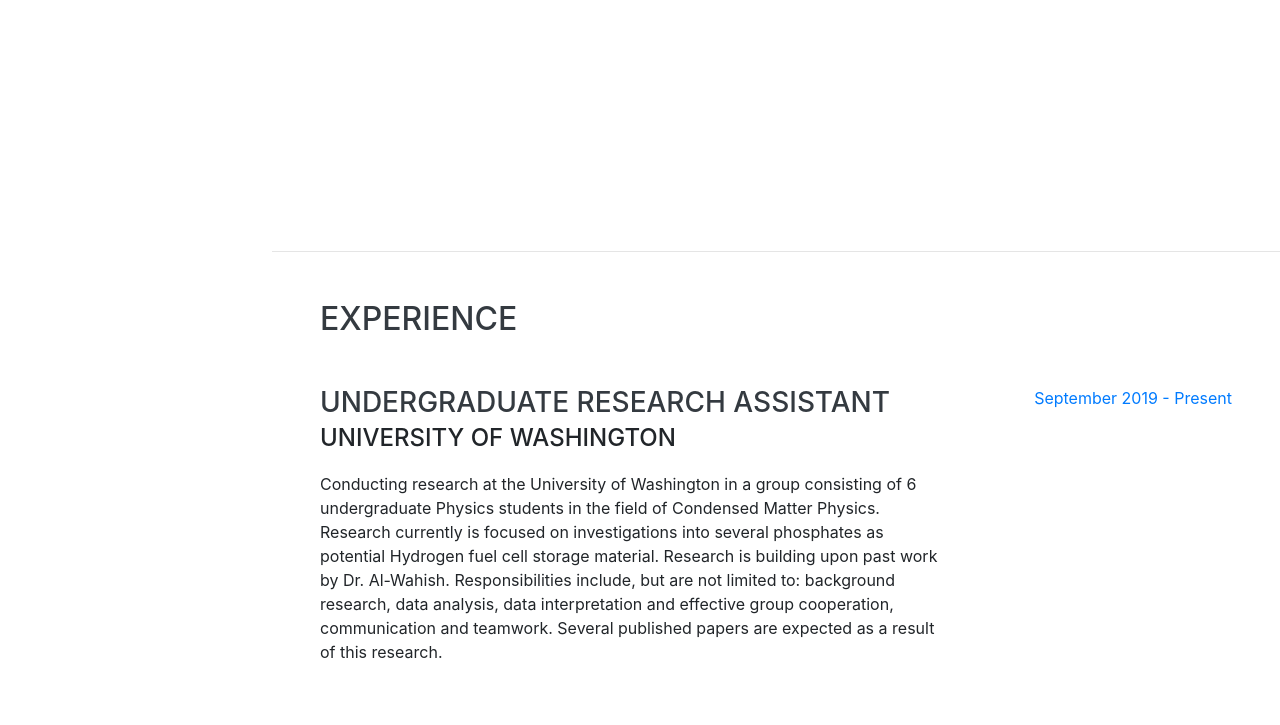
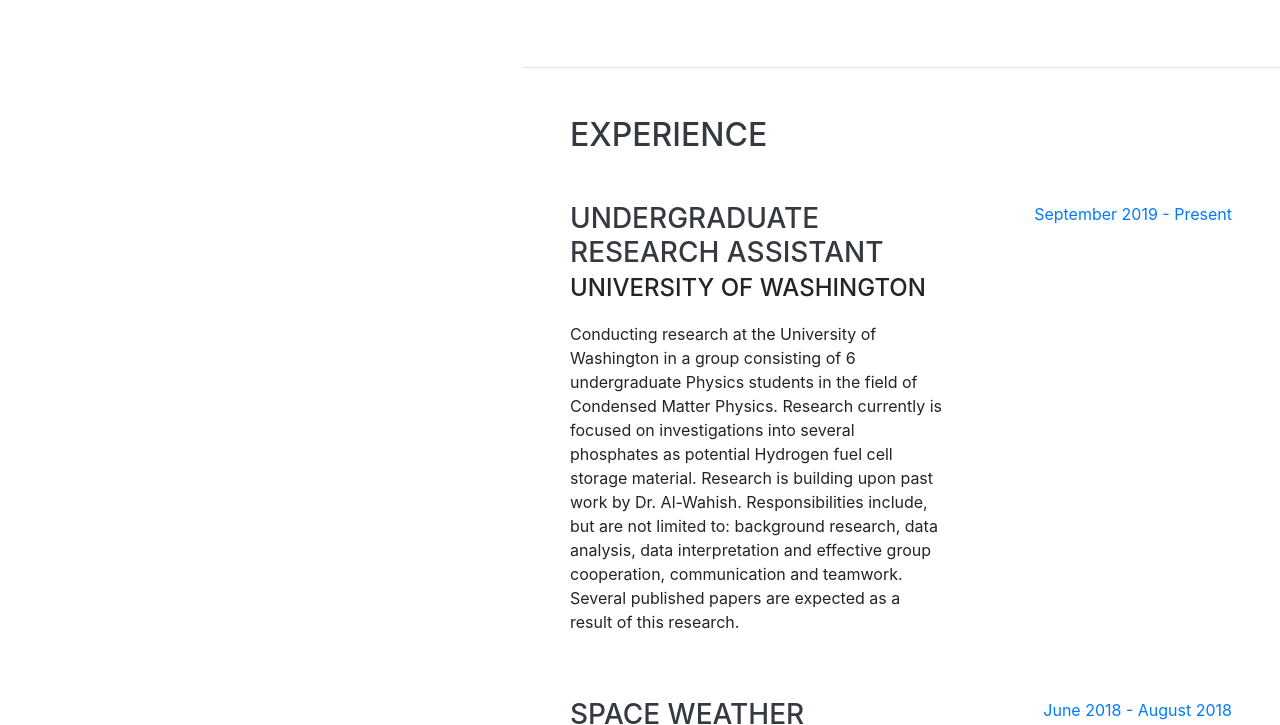
Before and after one commit to patlachapelle/WebsiteV2, a website with bundled scripts: page Resume.html in a window 1280 px wide. Shown: the part 733-1458 px from the top of the page. Built offline with nearby package versions, Linux system fonts and the light colour scheme; a web font is replaced by a local one.

Commit message:
Update Resume.html

```diff
--- a/Resume.html
+++ b/Resume.html
@@ -20,6 +20,7 @@
 
   <!-- Custom styles for this template -->
   <link href="css/resume.min.css" rel="stylesheet">
+  <link href="css/Sidebar.css" rel="stylesheet">
 
 </head>
 
```
